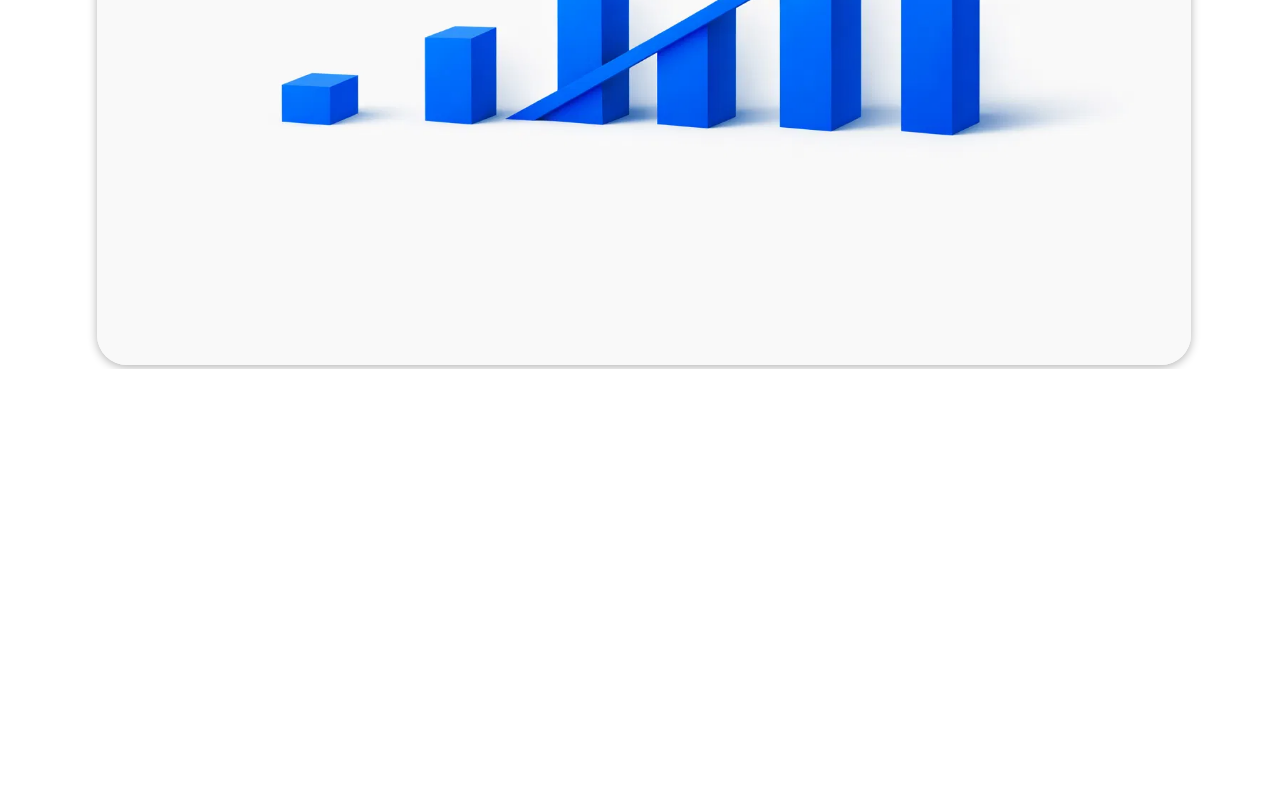
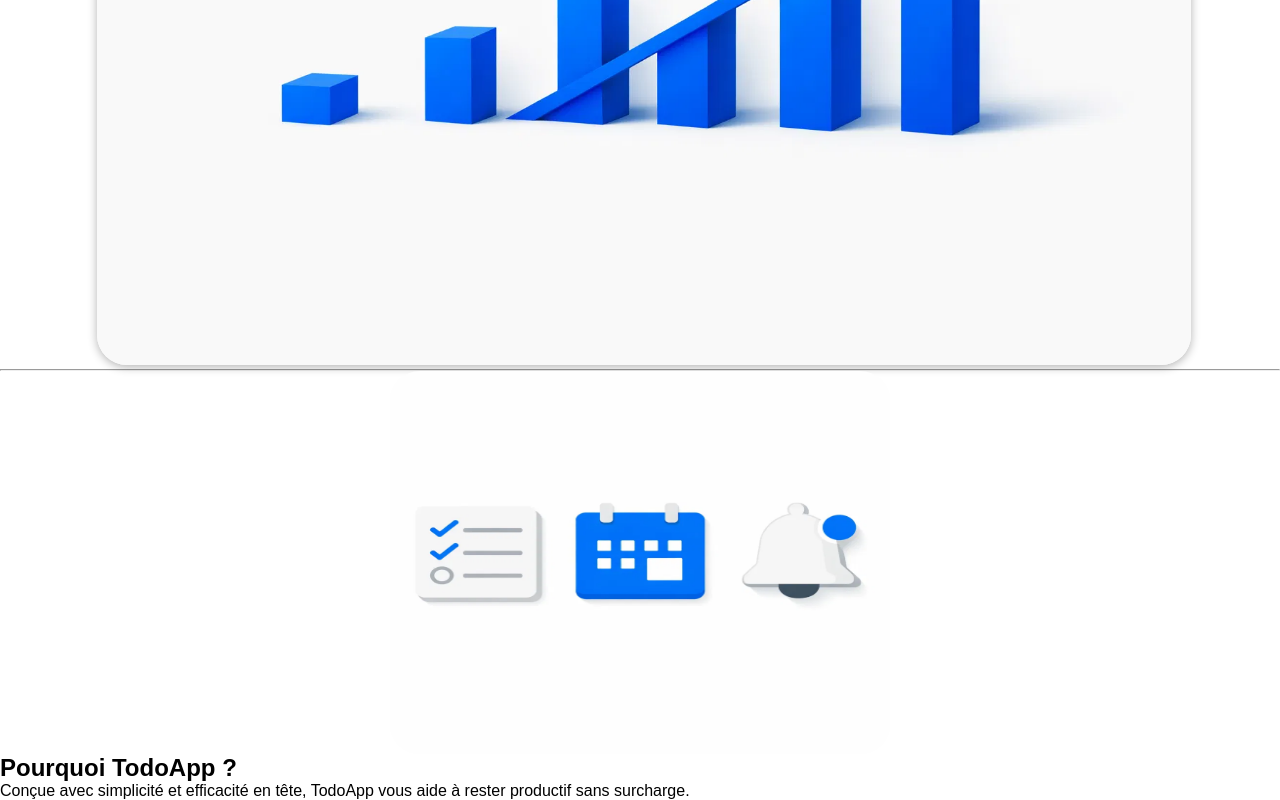
Before and after one commit to doudaoud/to-do-mern, a React (Vite) app in the folder client/: page / in a window 1280 px wide. Shown: the part 1869-2669 px from the top of the page. Before the commit the page ends 2238 px from the top, so only its background shows below. Built offline with nearby package versions, Linux system fonts and the light colour scheme.

Commit message:
`Added lucide-react package and updated package-lock.json and package.json accordingly`

```diff
--- a/client/package.json
+++ b/client/package.json
@@ -14,6 +14,7 @@
     "@emotion/styled": "^11.14.1",
     "@mui/icons-material": "^7.3.8",
     "@mui/material": "^7.3.9",
+    "lucide-react": "^0.577.0",
     "react": "^19.2.0",
     "react-dom": "^19.2.0",
     "react-router-dom": "^7.13.0"
--- /dev/null
+++ b/client/src/components/Hero3.jsx
@@ -0,0 +1,26 @@
+import React from "react";
+import { ArrowRight, CheckCircle2, Clock, Bell, Zap } from "lucide-react";
+import "./styles/Hero3.css";
+import img from "../images/img_hero_3.webp"
+export default function Hero3() {
+  return (
+    <>
+      <hr/>
+      <div className="hero3_container">
+        <img src={img}/>
+      </div>
+      <div className="">
+        <h2>Pourquoi TodoApp ?</h2>
+        <p>
+          Conçue avec simplicité et efficacité en tête, TodoApp vous aide à
+          rester productif sans surcharge.
+        </p>
+        <div className="icons">
+          <div></div>
+          <div></div>
+          <div></div>
+        </div>
+      </div>
+    </>
+  );
+}
--- /dev/null
+++ b/client/src/components/styles/Hero3.css
@@ -0,0 +1,6 @@
+.hero3_container {
+
+  display: flex;
+  justify-content: center;
+
+}
--- a/client/src/pages/Home.jsx
+++ b/client/src/pages/Home.jsx
@@ -4,6 +4,7 @@ import Hero from "../components/Hero";
 import { Link, Routes, Route } from "react-router-dom";
 import Hero2 from "../components/Hero2";
 import img from "../images/graphe.webp";
+import Hero3 from "../components/Hero3";
 export default function Home() {
   return (
     <>
@@ -31,6 +32,7 @@ export default function Home() {
           }}
         />
       </div>
+      <Hero3/>
     </>
   );
 }
```
Also changed, not shown: client/src/images/img_hero_3.webp (added), 1 other file (tests, documents, lock files or other folders).
